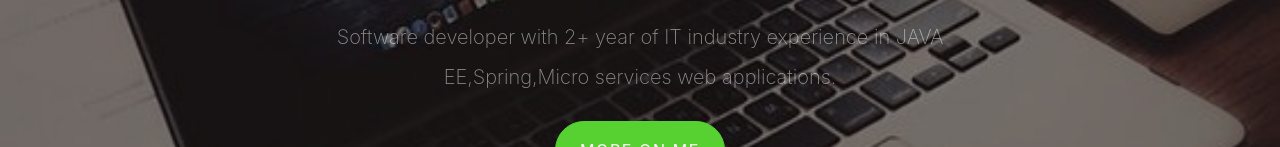
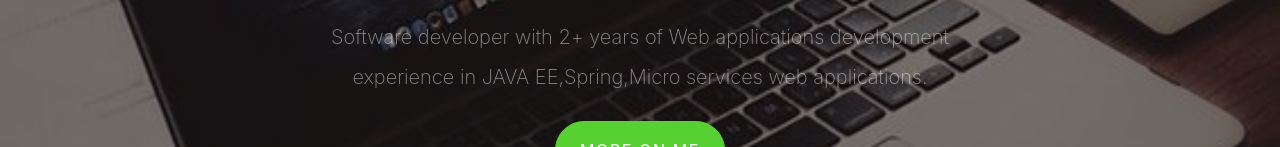
Before and after one commit to DhileepManogaran/DhileepManogaran.github.io, a plain HTML site: page index.html in a window 1280 px wide. Shown: the part 346-493 px from the top of the page. Drawn offline with nearby package versions, Linux system fonts and the light colour scheme; some packages are replaced by stand-ins of ours; no server answers; files whose address does not match are found by name.

Commit message:
updated years of experience again

```diff
--- a/index.html
+++ b/index.html
@@ -53,7 +53,7 @@
         <div class="row intro-text align-items-center justify-content-center">
           <div class="col-md-10 text-center">
             <h1 class="site-heading site-animate">Hello, I'm <strong>Mageshz...</strong></h1>
-            <p class="lead site-subheading mb-4 site-animate">Software developer with 2+ year of IT industry experience in JAVA EE,Spring,Micro services web applications. </p>
+            <p class="lead site-subheading mb-4 site-animate">Software developer with 2+ years of Web applications development experience in JAVA EE,Spring,Micro services web applications. </p>
             <p><a href="#section-about" class="smoothscroll btn btn-primary px-4 py-3">More On Me</a></p>
           </div>
         </div>
```
